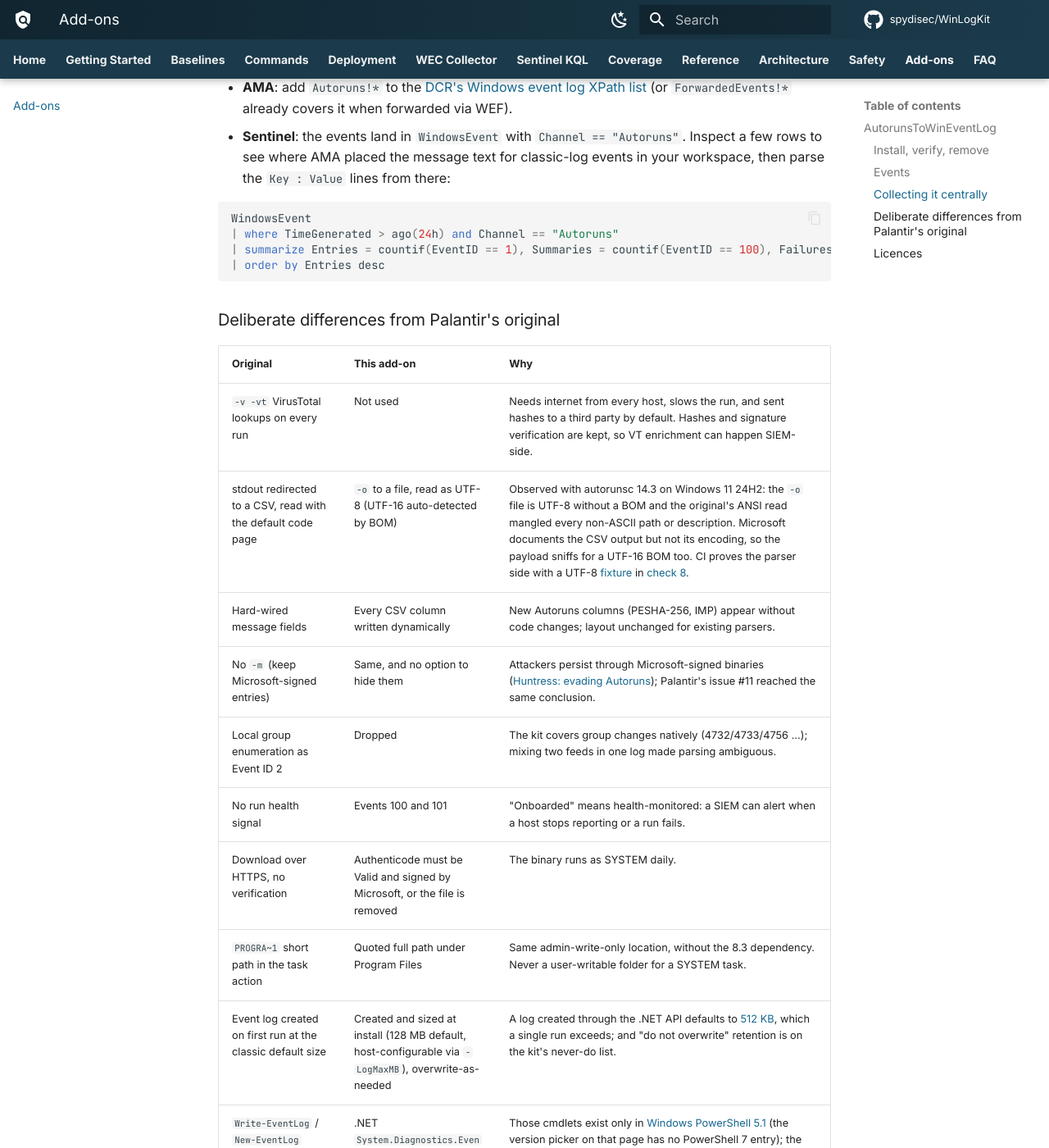
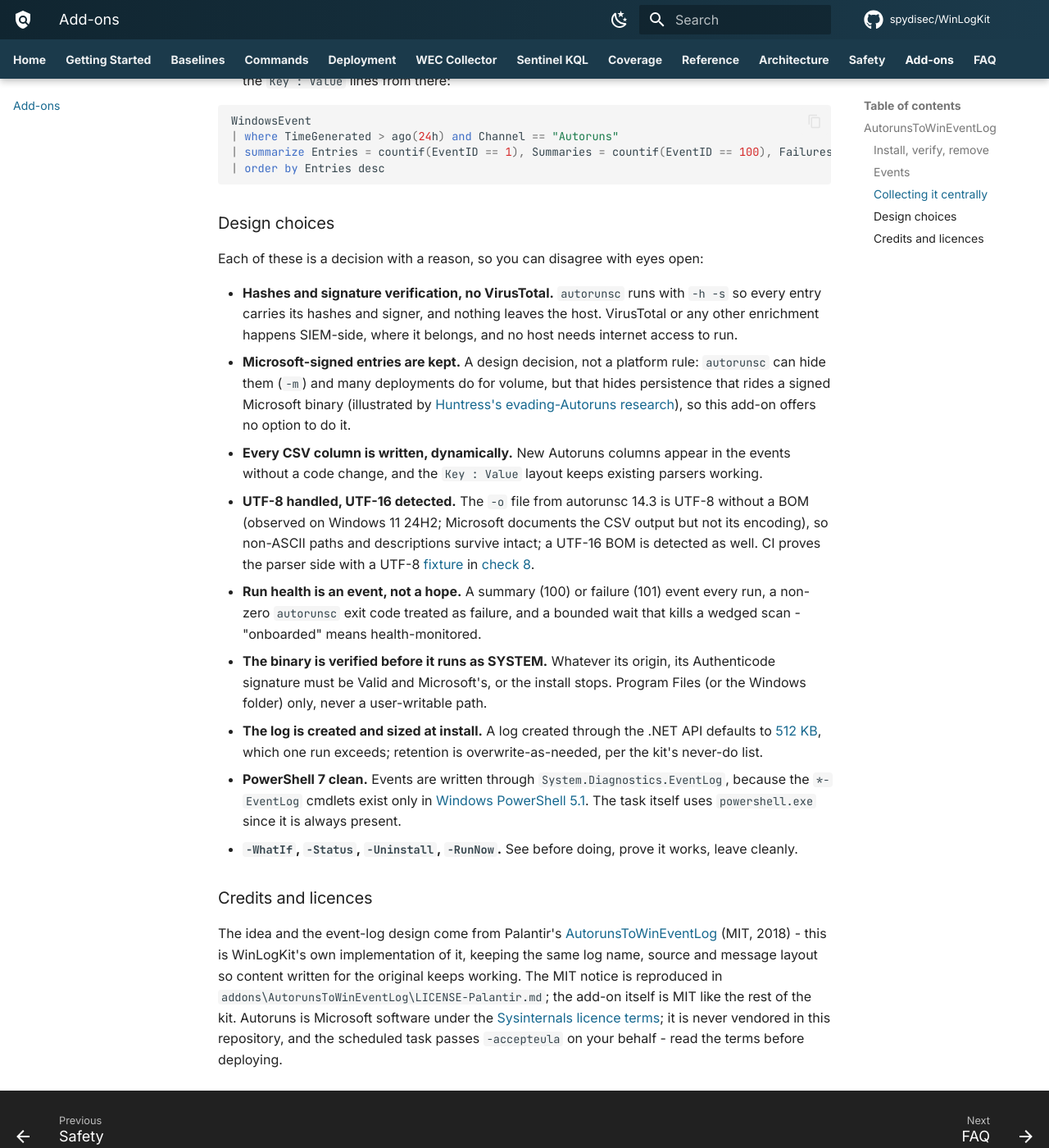
Before and after one commit to spydisec/WinLogKit, an MkDocs documentation site: the page built from docs/addons.md, in a window 1280 px wide and 1400 px high, scrolled down 2234 px. Shown: the whole window at 82% size. Built offline with MkDocs 1.6.1 and Material for MkDocs 9.7.7, drawn with Linux system fonts in a browser that asks for light colours; comment, search, counter and statistics services are not loaded; some of the changed text lies outside the part shown.

Commit message:
Add-on docs: WinLogKit's own implementation, Palantir credited (#27)
* Add-on: present it as WinLogKit's own implementation, credit Palantir

The docs page and script headers described the add-on as a rewrite with
an "Original vs this add-on" table and references to upstream issue and
PR numbers. That review was due diligence, not documentation. Rewritten
as a "Design choices, each with a reason" list plus a "Credits and
licences" section: the idea and event-log design are credited to
Palantir's AutorunsToWinEventLog (MIT notice kept, compatibility of log
name/source/layout stated), everything else stands on its own merits.
Same treatment in both script headers, the folder README, the licence
notice preamble, the kit README row and the v0.10.0 changelog entry.
Local CodeRabbit CLI pass: one minor (the Microsoft-signed-entries bullet
now reads as the design decision it is).

Co-Authored-By: Claude Fable 5.1 <noreply@anthropic.com>

* Changelog: v0.10.1 entry

Co-Authored-By: Claude Fable 5.1 <noreply@anthropic.com>

---------

Co-authored-by: Claude Fable 5.1 <noreply@anthropic.com>

````diff
--- a/docs/addons.md
+++ b/docs/addons.md
@@ -20,20 +20,12 @@ native configuration only. Registry autostart locations are the one
 [Persistence gap](architecture.md#behaviour-category-mapping) native
 auditing cannot cover without per-key SACLs (the
 [Audit Registry](https://learn.microsoft.com/windows/security/threat-protection/auditing/audit-registry)
-subcategory only records access to keys that carry one), and Autoruns is the
-long-standing answer to it - but it is a Sysinternals binary, so it lives
-here, opt-in, clearly labelled. Be precise about what it gives you: a
-**daily inventory** (what is persisted right now, diffable day to day),
+subcategory only records access to keys that carry one), and Autoruns is
+the long-standing answer to it - but it is a Sysinternals binary, so it
+lives here, opt-in, clearly labelled. Be precise about what it gives you:
+a **daily inventory** (what is persisted right now, diffable day to day),
 not real-time change auditing. A change made and reverted between two
 runs is invisible to it; only a registry SACL sees that.
-
-**Origin and credit:** a rewrite of Palantir's
-[AutorunsToWinEventLog](https://github.com/palantir/windows-event-forwarding/tree/master/AutorunsToWinEventLog)
-(MIT, 2018; the notice is reproduced in the add-on folder). The original is
-still widely deployed but has not moved since 2018; this version keeps its
-event log name, source and message layout so existing content keeps
-working, and fixes the problems its issue tracker and eight years of
-Autoruns releases surfaced.
 
 ### Install, verify, remove
 
@@ -61,14 +53,13 @@ What install does: creates `%ProgramFiles%\WinLogKit\AutorunsToWinEventLog`,
 places `autorunsc64.exe` (or `autorunsc.exe` on 32-bit) and the payload
 script there, creates the `Autoruns` event log sized to 128 MB (about a
 month of daily runs) with overwrite-as-needed retention, and registers
-the task `AutorunsToWinEventLog`
-(daily at 01:00 as SYSTEM, 60-minute limit, runs when next available if
-the time was missed). `-DailyAt` and `-LogMaxMB` adjust the defaults.
-Everything is idempotent. A custom `-InstallDir` must sit under Program
-Files or the Windows folder and grant write rights only to administrators
-and SYSTEM - the installer refuses anything else, because a task running
-as SYSTEM from a folder a standard user can alter is a privilege
-escalation waiting to happen.
+the task `AutorunsToWinEventLog` (daily at 01:00 as SYSTEM, 60-minute
+limit, runs when next available if the time was missed). `-DailyAt` and
+`-LogMaxMB` adjust the defaults. Everything is idempotent. A custom
+`-InstallDir` must sit under Program Files or the Windows folder and grant
+write rights only to administrators and SYSTEM - the installer refuses
+anything else, because a task running as SYSTEM from a folder a standard
+user can alter is a privilege escalation waiting to happen.
 
 A quick look at the result on the host:
 
@@ -116,31 +107,59 @@ WindowsEvent
 | order by Entries desc
 ```
 
-### Deliberate differences from Palantir's original
+### Design choices
 
-| Original | This add-on | Why |
-|---|---|---|
-| `-v -vt` VirusTotal lookups on every run | Not used | Needs internet from every host, slows the run, and sent hashes to a third party by default. Hashes and signature verification are kept, so VT enrichment can happen SIEM-side. |
-| stdout redirected to a CSV, read with the default code page | `-o` to a file, read as UTF-8 (UTF-16 auto-detected by BOM) | Observed with autorunsc 14.3 on Windows 11 24H2: the `-o` file is UTF-8 without a BOM and the original's ANSI read mangled every non-ASCII path or description. Microsoft documents the CSV output but not its encoding, so the payload sniffs for a UTF-16 BOM too. CI proves the parser side with a UTF-8 [fixture](https://github.com/spydisec/WinLogKit/blob/main/tests/fixtures/autoruns-sample.csv) in [check 8](https://github.com/spydisec/WinLogKit/blob/main/tests/Invoke-KitChecks.ps1). |
-| Hard-wired message fields | Every CSV column written dynamically | New Autoruns columns (PESHA-256, IMP) appear without code changes; layout unchanged for existing parsers. |
-| No `-m` (keep Microsoft-signed entries) | Same, and no option to hide them | Attackers persist through Microsoft-signed binaries ([Huntress: evading Autoruns](https://github.com/huntresslabs/evading-autoruns)); Palantir's issue #11 reached the same conclusion. |
-| Local group enumeration as Event ID 2 | Dropped | The kit covers group changes natively (4732/4733/4756 ...); mixing two feeds in one log made parsing ambiguous. |
-| No run health signal | Events 100 and 101 | "Onboarded" means health-monitored: a SIEM can alert when a host stops reporting or a run fails. |
-| Download over HTTPS, no verification | Authenticode must be Valid and signed by Microsoft, or the file is removed | The binary runs as SYSTEM daily. |
-| `PROGRA~1` short path in the task action | Quoted full path under Program Files | Same admin-write-only location, without the 8.3 dependency. Never a user-writable folder for a SYSTEM task. |
-| Event log created on first run at the classic default size | Created and sized at install (128 MB default, host-configurable via `-LogMaxMB`), overwrite-as-needed | A log created through the .NET API defaults to [512 KB](https://learn.microsoft.com/dotnet/api/system.diagnostics.eventlog.maximumkilobytes), which a single run exceeds; and "do not overwrite" retention is on the kit's never-do list. |
-| `Write-EventLog` / `New-EventLog` cmdlets | .NET `System.Diagnostics.EventLog` | Those cmdlets exist only in [Windows PowerShell 5.1](https://learn.microsoft.com/powershell/module/microsoft.powershell.management/write-eventlog?view=powershell-5.1) (the version picker on that page has no PowerShell 7 entry); the .NET API works on both engines. |
-| Install only | `-WhatIf`, `-Status`, `-Uninstall`, `-RunNow` | See before doing, prove it works, leave cleanly. |
+Each of these is a decision with a reason, so you can disagree with eyes
+open:
 
-Not adopted from the original repo's open pull requests: switching the
-download to plain HTTP (PR #55) - the signature check makes the transport
-less critical, but there is no reason to drop HTTPS.
+- **Hashes and signature verification, no VirusTotal.** `autorunsc` runs
+  with `-h -s` so every entry carries its hashes and signer, and nothing
+  leaves the host. VirusTotal or any other enrichment happens SIEM-side,
+  where it belongs, and no host needs internet access to run.
+- **Microsoft-signed entries are kept.** A design decision, not a
+  platform rule: `autorunsc` can hide them (`-m`) and many deployments do
+  for volume, but that hides persistence that rides a signed Microsoft
+  binary (illustrated by
+  [Huntress's evading-Autoruns research](https://github.com/huntresslabs/evading-autoruns)),
+  so this add-on offers no option to do it.
+- **Every CSV column is written, dynamically.** New Autoruns columns
+  appear in the events without a code change, and the `Key : Value`
+  layout keeps existing parsers working.
+- **UTF-8 handled, UTF-16 detected.** The `-o` file from autorunsc 14.3 is
+  UTF-8 without a BOM (observed on Windows 11 24H2; Microsoft documents
+  the CSV output but not its encoding), so non-ASCII paths and descriptions
+  survive intact; a UTF-16 BOM is detected as well. CI proves the parser
+  side with a UTF-8 [fixture](https://github.com/spydisec/WinLogKit/blob/main/tests/fixtures/autoruns-sample.csv)
+  in [check 8](https://github.com/spydisec/WinLogKit/blob/main/tests/Invoke-KitChecks.ps1).
+- **Run health is an event, not a hope.** A summary (100) or failure (101)
+  event every run, a non-zero `autorunsc` exit code treated as failure, and
+  a bounded wait that kills a wedged scan - "onboarded" means
+  health-monitored.
+- **The binary is verified before it runs as SYSTEM.** Whatever its
+  origin, its Authenticode signature must be Valid and Microsoft's, or the
+  install stops. Program Files (or the Windows folder) only, never a
+  user-writable path.
+- **The log is created and sized at install.** A log created through the
+  .NET API defaults to
+  [512 KB](https://learn.microsoft.com/dotnet/api/system.diagnostics.eventlog.maximumkilobytes),
+  which one run exceeds; retention is overwrite-as-needed, per the kit's
+  never-do list.
+- **PowerShell 7 clean.** Events are written through
+  `System.Diagnostics.EventLog`, because the `*-EventLog` cmdlets exist
+  only in [Windows PowerShell 5.1](https://learn.microsoft.com/powershell/module/microsoft.powershell.management/write-eventlog?view=powershell-5.1).
+  The task itself uses `powershell.exe` since it is always present.
+- **`-WhatIf`, `-Status`, `-Uninstall`, `-RunNow`.** See before doing,
+  prove it works, leave cleanly.
 
-### Licences
+### Credits and licences
 
-The add-on scripts are MIT (as is the kit, as was Palantir's original -
-notice reproduced in `addons\AutorunsToWinEventLog\LICENSE-Palantir.md`).
-Autoruns itself is Microsoft software under the
+The idea and the event-log design come from Palantir's
+[AutorunsToWinEventLog](https://github.com/palantir/windows-event-forwarding/tree/master/AutorunsToWinEventLog)
+(MIT, 2018) - this is WinLogKit's own implementation of it, keeping the
+same log name, source and message layout so content written for the
+original keeps working. The MIT notice is reproduced in
+`addons\AutorunsToWinEventLog\LICENSE-Palantir.md`; the add-on itself is
+MIT like the rest of the kit. Autoruns is Microsoft software under the
 [Sysinternals licence terms](https://learn.microsoft.com/sysinternals/license-terms);
 it is never vendored in this repository, and the scheduled task passes
 `-accepteula` on your behalf - read the terms before deploying.
````
Also changed, not shown: CHANGELOG.md (+18 -10 lines), README.md (+1 -1 lines), addons/AutorunsToWinEventLog/LICENSE-Palantir.md (+5 -4 lines), addons/AutorunsToWinEventLog/README.md (+3 -3 lines), 2 other files.
